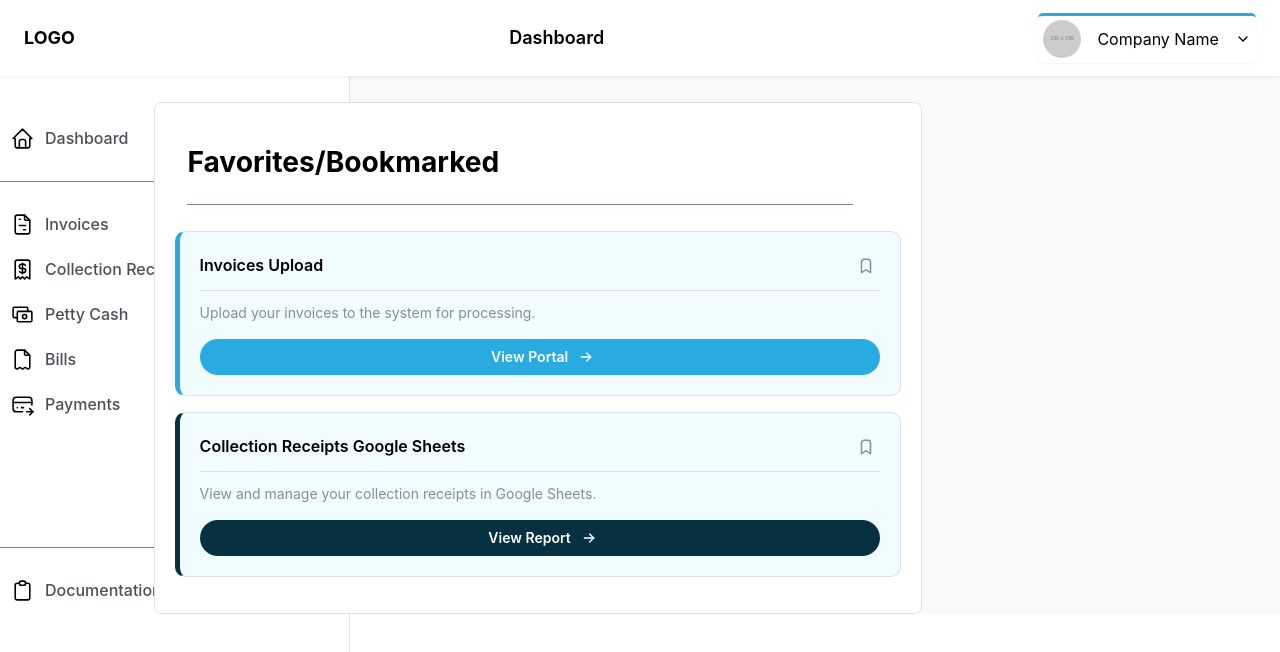
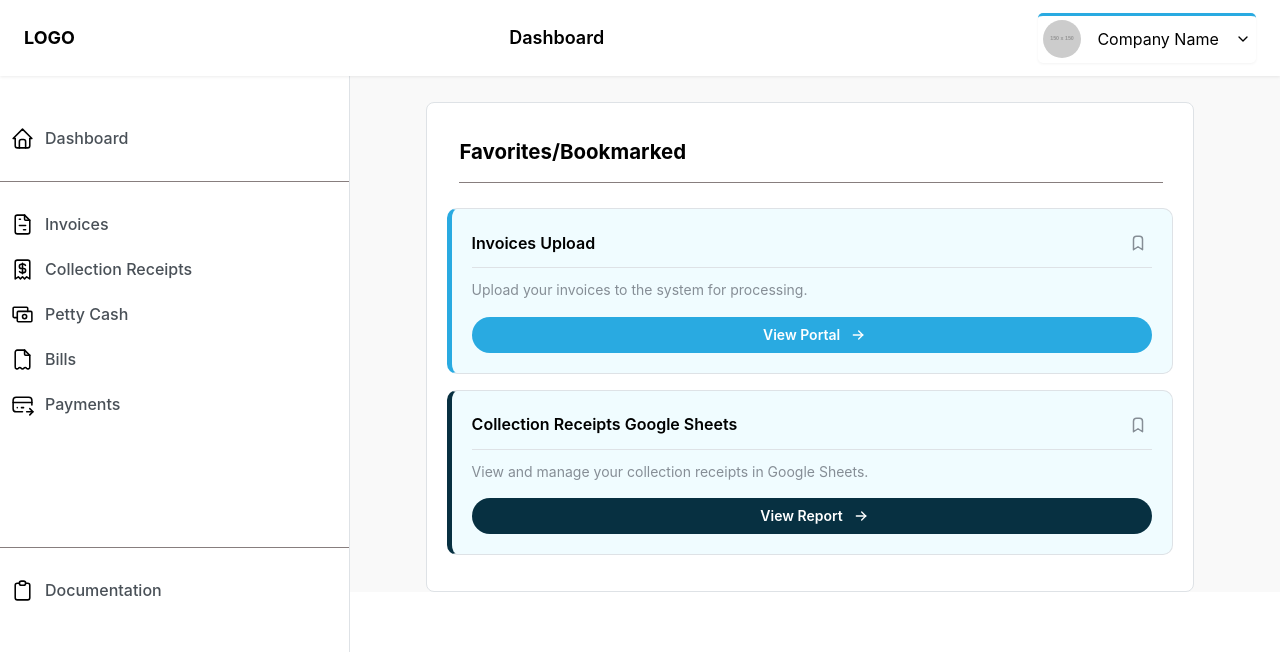
Before and after one commit to CSIhelp/Stewrd_CalamansiPie, a React (Vite) app in the folder John/: page / in a window 1280 px wide. Shown: the top 652 px of the page. Built offline with nearby package versions, Linux system fonts and the light colour scheme.

Commit message:
Fixed dashboard layout

```diff
--- a/John/src/pages/Dashboard/Dashboard.css
+++ b/John/src/pages/Dashboard/Dashboard.css
@@ -10,11 +10,11 @@
     margin-top: 2vw;
 }
 .DashboardTitleCard {
-    width: 52vw !important;
+    width: 55vw !important;
     margin-left: 1vw;
     margin-bottom: 2vw;
     border-bottom: 1px solid #877E7E;
-    font-size: 1.1vw;
+    font-size: 0.8vw;
 }
 
 .FavoriteCard, .FavoriteCard1 {
@@ -27,3 +27,11 @@
 .FavoriteCard1 {
   border-left: #073041 solid 5px;
 }
+
+.DashboardCardContainer {
+    display: flex;
+    flex-direction: column;
+    width: 100vw !important;
+    margin-left: 20vw;
+     justify-items: center;
+}
--- a/John/src/pages/Dashboard/Dashboard.tsx
+++ b/John/src/pages/Dashboard/Dashboard.tsx
@@ -1,6 +1,6 @@
 import React from 'react'
 import Header from '../../components/Header/Header'
-import { Card, Text, Group, Button, Divider, ActionIcon } from '@mantine/core';
+import { Card, Text, Group, Button, Divider, ActionIcon, Container} from '@mantine/core';
 import { SideNavBar } from '../../components/SideNav/SideNavBar'
 import './Dashboard.css';
 import NewItemCard from '../../components/NewItemCard/NewItemCard';
@@ -14,7 +14,7 @@ function Dashboard() {
       <Header title="Dashboard" />
       <div className='DashboardContainer'>
      <SideNavBar />
-
+<Container className='DashboardCardContainer'>
 {/* Favorite / Bookmarked Container */}
  <Card withBorder radius="md" p="lg" className= "DashboardCard">
 <Group  className='DashboardTitleCard'>
@@ -36,7 +36,9 @@ function Dashboard() {
             buttonText='View Report'
             buttonLink='https://example.com/collection-receipts'
             />
+
 </Card>
+</Container>
      </div>
      </div>
     </>
```
